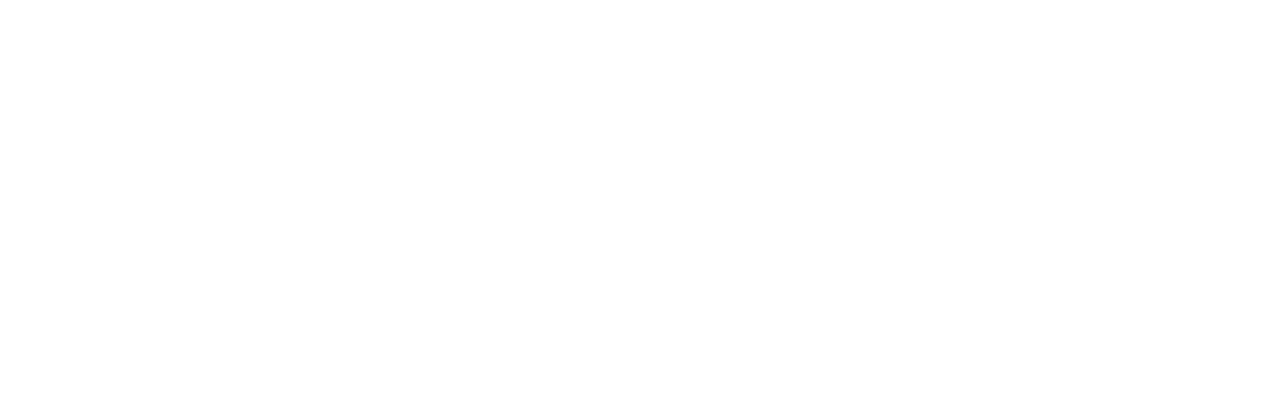
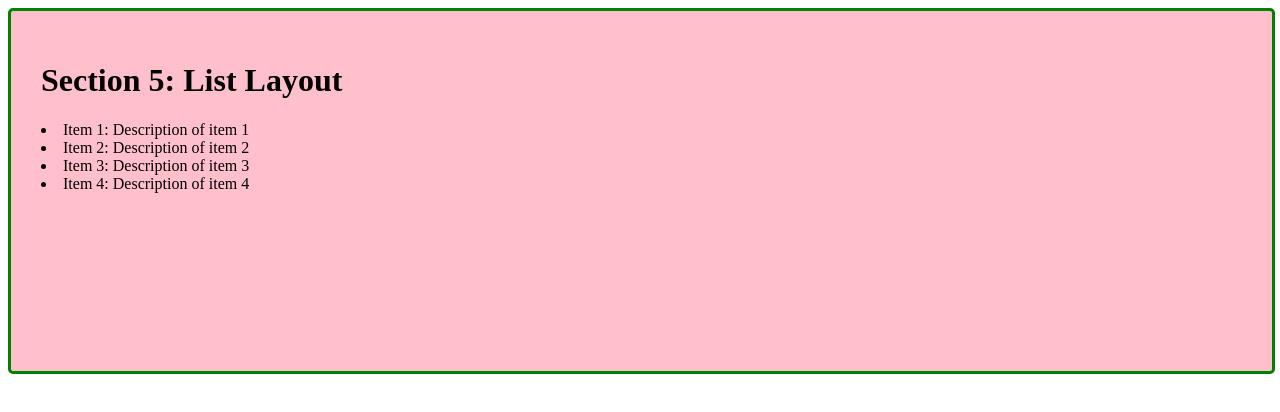
Before and after one commit to JaGanzzz/Group5, a plain HTML site: page index.html in a window 1280 px wide. Drawn offline with Linux system fonts and the light colour scheme.

Commit message:
Update index.html

```diff
--- a/index.html
+++ b/index.html
@@ -3,9 +3,31 @@
 <head>
     <meta charset="UTF-8">
     <meta name="viewport" content="width=device-width, initial-scale=1.0">
-    <title>Document</title>
+    <link rel="stylesheet" href="style.css">
+    <title>section 5</title>
 </head>
 <body>
+   <div class="container">
+    <h1> Section 5: List Layout</h1>
+    <li> Item 1: Description of item 1</li>
+    <li> Item 2: Description of item 2</li>
+    <li> Item 3: Description of item 3</li>
+    <li> Item 4: Description of item 4</li>
 
+</div>
 </body>
+<style>
+    .container{
+        background-color: pink;
+        padding: 30px;
+        padding-top: 30px;
+        width: 95%;
+        height: 300px;
+        border: 3px solid green;
+        border-radius: 5px;
+    }
+    .li{
+        font-size: medium;
+    }
+</style>
 </html>
```
